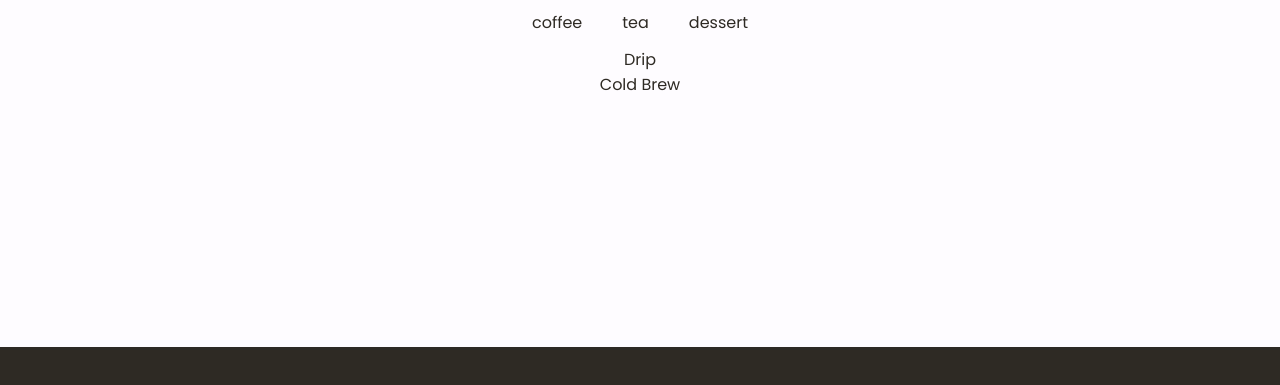
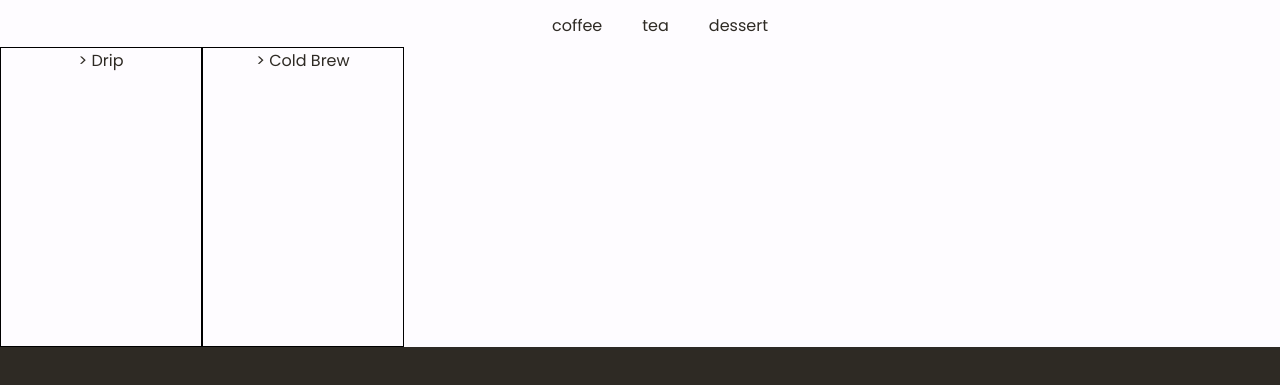
Before and after one commit to DotSnuk/dotCoffee, a website built with webpack: page dist/index.html in a window 1280 px wide. Shown: the part 403-788 px from the top of the page. Built offline with nearby package versions, Linux system fonts and the light colour scheme.

Commit message:
ul and li to menubar. might remove DivModifier class

```diff
--- a/src/index.js
+++ b/src/index.js
@@ -45,8 +45,13 @@ class MainPage extends DivModifier {
   }
   populateMenuBar() {
     const menubar = document.getElementById('menubar');
+    const ul = document.createElement('ul');
+    menubar.appendChild(ul);
     this.menuList.forEach(item => {
-      const div = super.divToParent(menubar);
+      const li = document.createElement('li');
+      ul.appendChild(li);
+      const div = document.createElement('div');
+      li.appendChild(div);
       div.classList.add('menuitem');
       // if item.active == true add active (or something)
       div.innerText = item.name;
@@ -69,7 +74,6 @@ const SITE = new MainPage();
 const coffeeLink = new MenubarItem('coffee', 'coffee.js');
 const teaLink = new MenubarItem('tea', 'tea.js');
 const dessertLink = new MenubarItem('dessert', 'dessert.js');
-console.log(coffee);
 
 SITE.addToMenuList(coffeeLink);
 SITE.addToMenuList(teaLink);
--- a/src/module.js
+++ b/src/module.js
@@ -4,7 +4,6 @@ export default class Module extends DivModifier {
   constructor() {
     super();
     this.itemList = [];
-    this.parent = document.getElementById('module');
   }
   set itemList(list) {
     this._itemList = list;
@@ -21,12 +20,25 @@ export default class Module extends DivModifier {
   addToList(item) {
     this._itemList.push(item);
   }
-  expandItem() {}
+  expandItem(div, item) {
+    div.innerText = `${item.name} ${item.description}, ${item.prices}`;
+    item.prices.forEach(price => {
+      const priceEntry = Object.entries(price);
+      let string = '';
+      for (const [key, val] of priceEntry) {
+        string += `${key} ${val},`;
+      }
+      console.log(string);
+    });
+  }
   populateParent() {
     this.itemList.forEach(item => {
-      console.log(this);
       const div = super.divToParent(document.getElementById('module'));
-      div.innerText = item.name;
+      div.classList.add('item');
+      div.innerText = '> ' + item.name;
+      div.addEventListener('click', () => {
+        this.expandItem(div, item);
+      });
       // const itemDiv = super.divToParent(this.parent);
       // itemDiv.classList.add('item');
       // itemDiv.innerText = item.name;
--- a/src/style.css
+++ b/src/style.css
@@ -33,8 +33,15 @@ body {
   height: 100vh;
   width: 100vw;
 }
+.item {
+  border: 1px solid black;
+  flex-basis: 200px;
+}
 .header {
   font-size: 24px;
+}
+#menubar ul li {
+  display: inline-block;
 }
 #content {
   display: grid;
@@ -44,9 +51,13 @@ body {
   text-align: center;
   align-items: center;
 }
-#menubar {
+#menubar ul {
   display: flex;
   gap: 40px;
   justify-content: center;
   align-items: center;
 }
+#module {
+  display: flex;
+  flex-wrap: wrap;
+}
```
